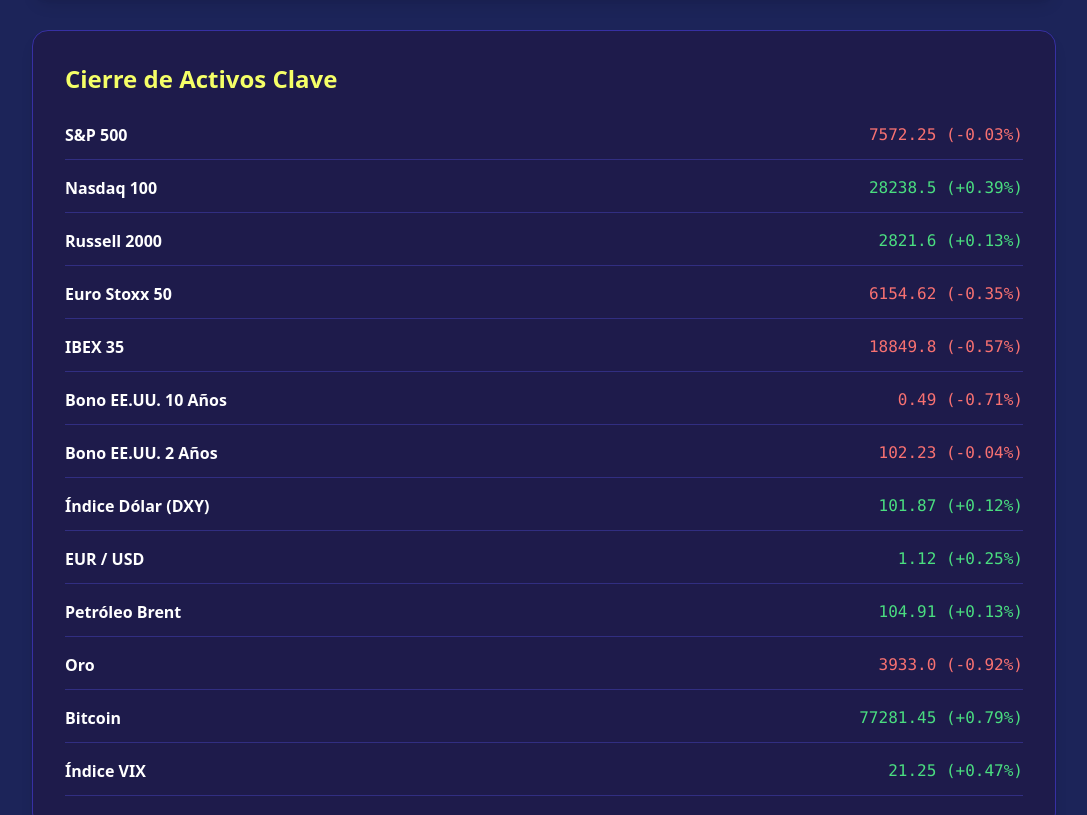
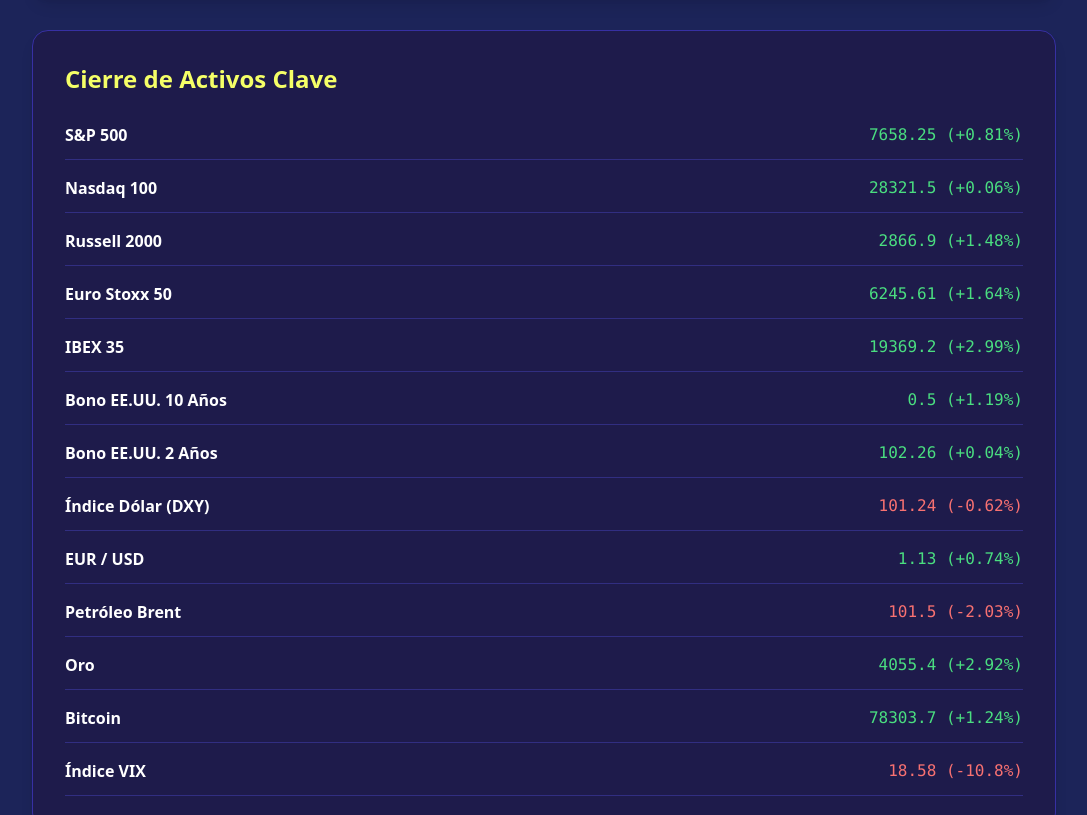
Before and after one commit to aguarinosm/mercado_bot.py, a plain HTML site: page index.html in a window 1280 px wide. Shown: the part 711-1526 px from the top of the page, without its empty margins (96-1183 px from the left). Drawn offline with nearby package versions, Linux system fonts and the light colour scheme.

Commit message:
Actualizar web diaria automática

```diff
--- a/index.html
+++ b/index.html
@@ -3,7 +3,7 @@
 <head>
     <meta charset="UTF-8">
     <meta name="viewport" content="width=device-width, initial-scale=1.0">
-    <title>Terminal Macro-Financiero | 03-11-2026</title>
+    <title>Terminal Macro-Financiero | 04-11-2026</title>
     <script src="https://cdn.tailwindcss.com"></script>
     <style>
         body { background-color: #1C2459; color: #ffffff; font-family: system-ui, -apple-system, sans-serif; }
@@ -15,14 +15,14 @@
         <!-- CABECERA -->
         <header class="border-b border-indigo-800 pb-4">
             <h1 class="text-4xl font-extrabold text-[#F5FF67]">Briefing de Mercados</h1>
-            <p class="text-indigo-300 mt-2 text-sm uppercase tracking-wider">Despliegue Analítico • Fecha: 03-11-2026</p>
+            <p class="text-indigo-300 mt-2 text-sm uppercase tracking-wider">Despliegue Analítico • Fecha: 04-11-2026</p>
         </header>
 
         <!-- BLOQUE 1: RESUMEN DUMMIES (AMARILLO GIGANTE) -->
         <section class="bg-custom-yellow p-6 md:p-8 rounded-2xl shadow-xl space-y-3 border-4 border-[#F5FF67]">
             <h2 class="text-2xl font-black uppercase tracking-wide">El mercado en 1 minuto</h2>
             <p class="text-lg font-medium leading-relaxed">
-                El mercado está en modo 'tormenta'. Los inversores tienen miedo porque el dinero es más caro de pedir prestado (los tipos de interés están altos). Como cuesta más financiarse, las empresas tienen más difícil crecer, y por eso la gente prefiere vender sus acciones y buscar refugios seguros.
+                Día de navegación tranquila. La economía crece a buen ritmo pero sin sobrecalentarse, y la inflación parece controlada. Esto es como ir en barco con el viento a favor: las empresas pueden planificar su futuro y los inversores compran acciones con confianza.
             </p>
         </section>
 
@@ -30,7 +30,7 @@
         <section class="bg-indigo-950 p-6 md:p-8 rounded-2xl border border-indigo-800 shadow-lg space-y-6">
             <h2 class="text-2xl font-bold text-[#F5FF67]">Monitor Macro & FED</h2>
             <p class="text-indigo-100 leading-relaxed text-lg">
-                <strong>Análisis Institucional:</strong> La volatilidad repunta (VIX en 21.25) en un contexto de reajuste de carteras. Con los tipos de la FED en 3.88% y la inflación persistente, el coste de oportunidad medido por el bono a 10 años (0.49%) sigue asfixiando los múltiplos de la renta variable tecnológica.
+                <strong>Análisis Institucional:</strong> Entorno macroeconómico acomodaticio o asimilado por el consenso. La lectura de inflación (336.298) y un mercado laboral estabilizado permiten que los índices directores extiendan su estructura técnica, con el bono a 10 años estabilizado en 0.5%.
             </p>
             <div class="grid grid-cols-2 md:grid-cols-4 gap-4 mt-6">
                 <div class="bg-[#1C2459] p-4 rounded-xl border border-indigo-800 text-center">
@@ -59,67 +59,67 @@
 
         <li class='flex justify-between border-b border-indigo-900 py-3 items-center'>
             <span class='font-semibold'>S&P 500</span>
-            <span class='font-mono text-red-400'>7572.25 (-0.03%)</span>
+            <span class='font-mono text-green-400'>7658.25 (+0.81%)</span>
         </li>
 
         <li class='flex justify-between border-b border-indigo-900 py-3 items-center'>
             <span class='font-semibold'>Nasdaq 100</span>
-            <span class='font-mono text-green-400'>28238.5 (+0.39%)</span>
+            <span class='font-mono text-green-400'>28321.5 (+0.06%)</span>
         </li>
 
         <li class='flex justify-between border-b border-indigo-900 py-3 items-center'>
             <span class='font-semibold'>Russell 2000</span>
-            <span class='font-mono text-green-400'>2821.6 (+0.13%)</span>
+            <span class='font-mono text-green-400'>2866.9 (+1.48%)</span>
         </li>
 
         <li class='flex justify-between border-b border-indigo-900 py-3 items-center'>
             <span class='font-semibold'>Euro Stoxx 50</span>
-            <span class='font-mono text-red-400'>6154.62 (-0.35%)</span>
+            <span class='font-mono text-green-400'>6245.61 (+1.64%)</span>
         </li>
 
         <li class='flex justify-between border-b border-indigo-900 py-3 items-center'>
             <span class='font-semibold'>IBEX 35</span>
-            <span class='font-mono text-red-400'>18849.8 (-0.57%)</span>
+            <span class='font-mono text-green-400'>19369.2 (+2.99%)</span>
         </li>
 
         <li class='flex justify-between border-b border-indigo-900 py-3 items-center'>
             <span class='font-semibold'>Bono EE.UU. 10 Años</span>
-            <span class='font-mono text-red-400'>0.49 (-0.71%)</span>
+            <span class='font-mono text-green-400'>0.5 (+1.19%)</span>
         </li>
 
         <li class='flex justify-between border-b border-indigo-900 py-3 items-center'>
             <span class='font-semibold'>Bono EE.UU. 2 Años</span>
-            <span class='font-mono text-red-400'>102.23 (-0.04%)</span>
+            <span class='font-mono text-green-400'>102.26 (+0.04%)</span>
         </li>
 
         <li class='flex justify-between border-b border-indigo-900 py-3 items-center'>
             <span class='font-semibold'>Índice Dólar (DXY)</span>
-            <span class='font-mono text-green-400'>101.87 (+0.12%)</span>
+            <span class='font-mono text-red-400'>101.24 (-0.62%)</span>
         </li>
 
         <li class='flex justify-between border-b border-indigo-900 py-3 items-center'>
             <span class='font-semibold'>EUR / USD</span>
-            <span class='font-mono text-green-400'>1.12 (+0.25%)</span>
+            <span class='font-mono text-green-400'>1.13 (+0.74%)</span>
         </li>
 
         <li class='flex justify-between border-b border-indigo-900 py-3 items-center'>
             <span class='font-semibold'>Petróleo Brent</span>
-            <span class='font-mono text-green-400'>104.91 (+0.13%)</span>
+            <span class='font-mono text-red-400'>101.5 (-2.03%)</span>
         </li>
 
         <li class='flex justify-between border-b border-indigo-900 py-3 items-center'>
             <span class='font-semibold'>Oro</span>
-            <span class='font-mono text-red-400'>3933.0 (-0.92%)</span>
+            <span class='font-mono text-green-400'>4055.4 (+2.92%)</span>
         </li>
 
         <li class='flex justify-between border-b border-indigo-900 py-3 items-center'>
             <span class='font-semibold'>Bitcoin</span>
-            <span class='font-mono text-green-400'>77281.45 (+0.79%)</span>
+            <span class='font-mono text-green-400'>78303.7 (+1.24%)</span>
         </li>
 
         <li class='flex justify-between border-b border-indigo-900 py-3 items-center'>
             <span class='font-semibold'>Índice VIX</span>
-            <span class='font-mono text-green-400'>21.25 (+0.47%)</span>
+            <span class='font-mono text-red-400'>18.58 (-10.8%)</span>
         </li>
 
             </ul>
```
